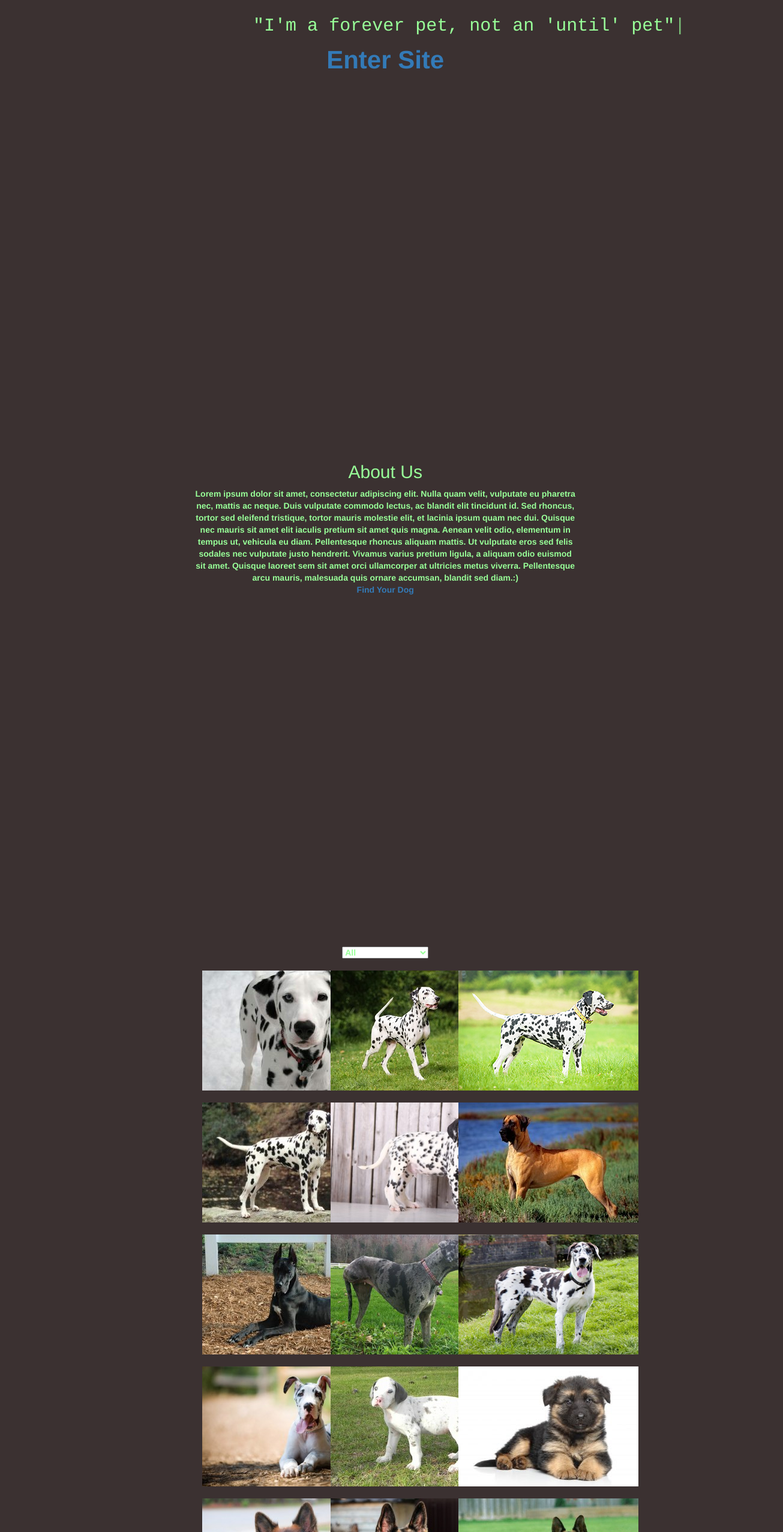
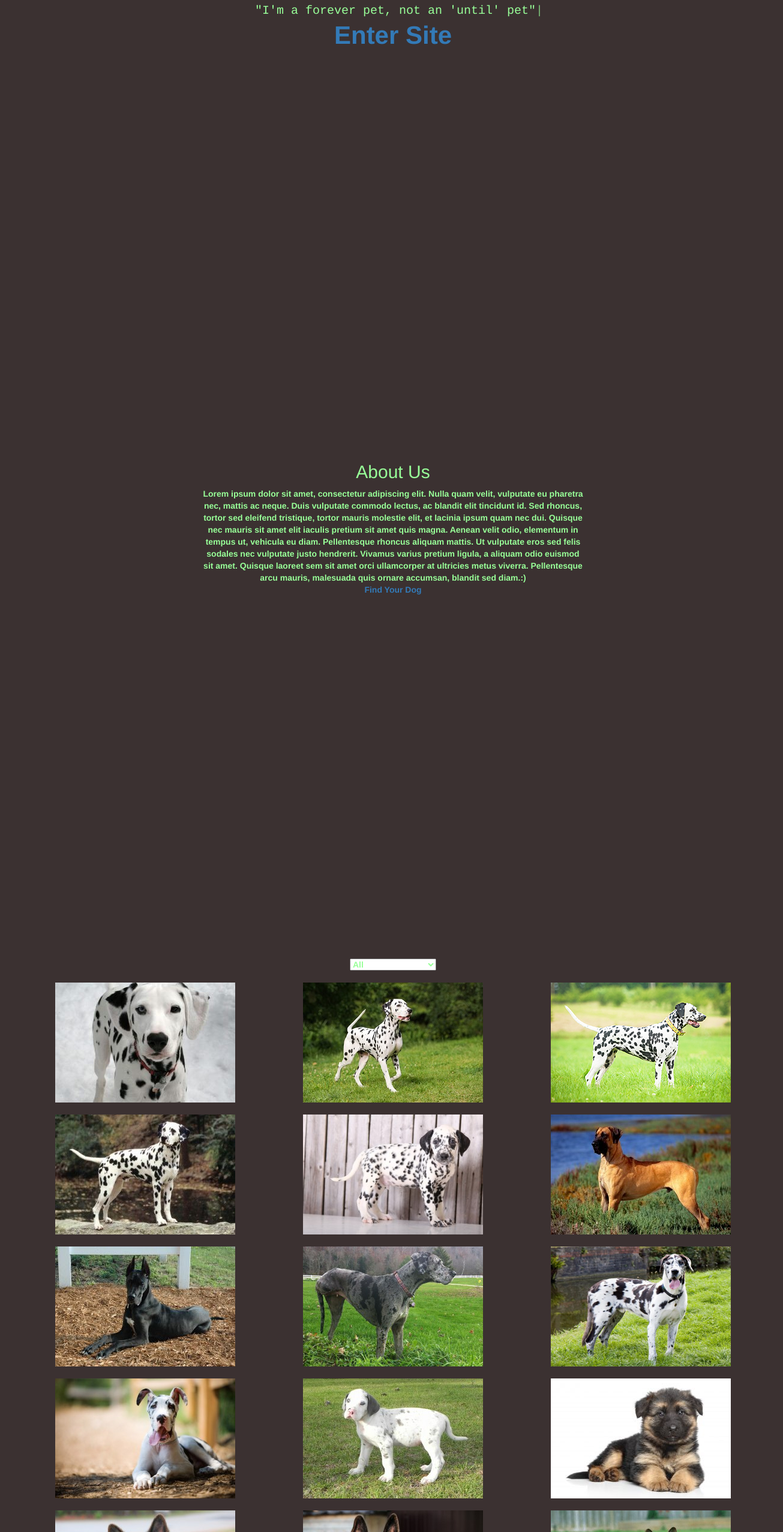
Before and after one commit to ChristinaJYoung/FureverPet, a website: page index.html in a window 1280 px wide. Shown: the part 246-2800 px from the top of the page at 60% size, 1305 px wide, since content can reach past the window. Drawn offline with nearby package versions, Linux system fonts and the light colour scheme.

Commit message:
fixed column width on slide 3 for pictures

```diff
--- a/app.js
+++ b/app.js
@@ -16,6 +16,7 @@ $(document).ready(function () {
 
   /* WayPoint code */
   var slide2 = document.getElementById('slide2');
+  var slide3 = document.getElementById('slide3');
 
   /* Instantiate Waypoint class*/
   var waypoint = new Waypoint({
@@ -27,10 +28,8 @@ $(document).ready(function () {
       slide2.classList.add('animate')
       slide2.classList.add('animate')
     }
+  })
 
-  })
-  /* Instantiate Waypoint class*/
-  var slide3 = document.getElementById('slide3');
   var waypoint = new Waypoint({
       element: slide3,
       handler: function (direction) {
@@ -40,39 +39,9 @@ $(document).ready(function () {
         slide3.classList.add('animate')
         slide3.classList.add('animate')
       }
-
   })
 
-  // $('#titleExceptSplash').hide();
-  // $('.navigation').hide();
-  // $('#dropdown').hide();
-  //
-  // $('#home').hide();
-  // $('#selectBreeds').hide();
-  //
-  // $('#enterSite').click(function () {
-  //   $('#home').show();
-  //   $('#titleExceptSplash').show();
-  //   $('.navigation').show();
-  //   $('#splashPage').hide();
-  //   $('#selectBreeds').hide();
-  // })
-  // $('#homeLink').click(function () {
-  //   $('#home').show();
-  //   $('#titleExceptSplash').show();
-  //   $('.navigation').show();
-  //   $('#splashPage').hide();
-  //   $('#selectBreeds').hide();
-  // })
-  // $('#breedsLink').click(function () {
-  //   $('#selectBreeds').show();
-  //   $('#titleExceptSplash').show();
-  //   $('#dropdown').show();
-  //   $('.navigation').show();
-  //   $('#home').hide();
-  //   $('#splashPage').hide();
-  // })
-
+  // dropdown box selections hide/show
   $('select').change(function () {
     console.log(this.value)
     if (this.value == 'All Breeds') {
--- a/css/main.css
+++ b/css/main.css
@@ -1,7 +1,7 @@
 body {
 	margin-left: 15px;
 	font-family: Arial;
-	width: 98%;
+	width: 100%;
 	height: 100%;
 	color:  #98FF98;
 	background-color: #3B3131;
@@ -9,15 +9,9 @@ body {
 
 /*for waypoints*/
 section {
-	width: 50vw;
 	height: 100vh;
 	padding-top: 2em;
 }
-
-/*.animate {
-	animation-name: body_tag;
-	animation-duration: 4s;
-}*/
 
 /*for slide1*/
 #slide1 {
@@ -34,6 +28,7 @@ section {
 	margin: 0 auto;
 	font-family: helvetica, arial, sans-serif;
 	font-weight: bold;
+	width: 50vw;
   position: relative;
 	text-align: center;
 }
@@ -49,6 +44,7 @@ section {
 	font-weight: bold;
   position: relative;
 	text-align: center;
+	display: block;
 }
 
 /*setting opacity*/
@@ -60,8 +56,11 @@ h1 {
   font-size: 50px;
 }
 
+.row {
+	padding: 20px;
+}
+
 .col-md-4 {
-	/*margin: 20px;*/
 	margin-top: 20px;
 }
 
@@ -146,7 +145,7 @@ h1 {
   white-space: nowrap;
 	word-wrap: break-word;
   overflow-x: scroll;
-  width: 45em;
+  width: 100%;
   animation-name: type;
 	animation-duration: 4s;
 }
@@ -166,13 +165,13 @@ span{
 /*keyframes*/
 
 @keyframes type{
-  from { width: 0; }
+  from { width: 0em;}
 }
 
 @keyframes type2{
   0%{width: 0;}
-  50%{width: 0;}
-  100%{ width: 100em; }
+  50%{width: 10em;}
+  100%{ width: 50em; }
 }
 
 @keyframes blink{
--- a/index.html
+++ b/index.html
@@ -33,8 +33,8 @@
       <div id="fade-in">
         <h1>Furever Pets</h1>
       </div>
-      <div class="testing">
-        <h2>"I'm a forever pet, not an 'until' pet"<span>|</span></h2>
+      <div>
+        <h2 class="testing">"I'm a forever pet, not an 'until' pet"<span>|</span></h2>
       </div>
       <div>
         <a id="enterSite" href="#slide2">Enter Site</a>
@@ -135,9 +135,9 @@
       </div>
     </section>
 
+    <script type="text/javascript" src="./node_modules/bootstrap/dist/js/bootstrap.min.js"></script>
     <script src="https://cdnjs.cloudflare.com/ajax/libs/waypoints/4.0.1/noframework.waypoints.min.js"></script>
     <script type="text/javascript" src="./node_modules/jquery/dist/jquery.min.js"></script>
-    <script type="text/javascript" src="./node_modules/bootstrap/dist/js/bootstrap.min.js"></script>
     <script type="text/javascript" src="app.js"></script>
 
   </body>
```
